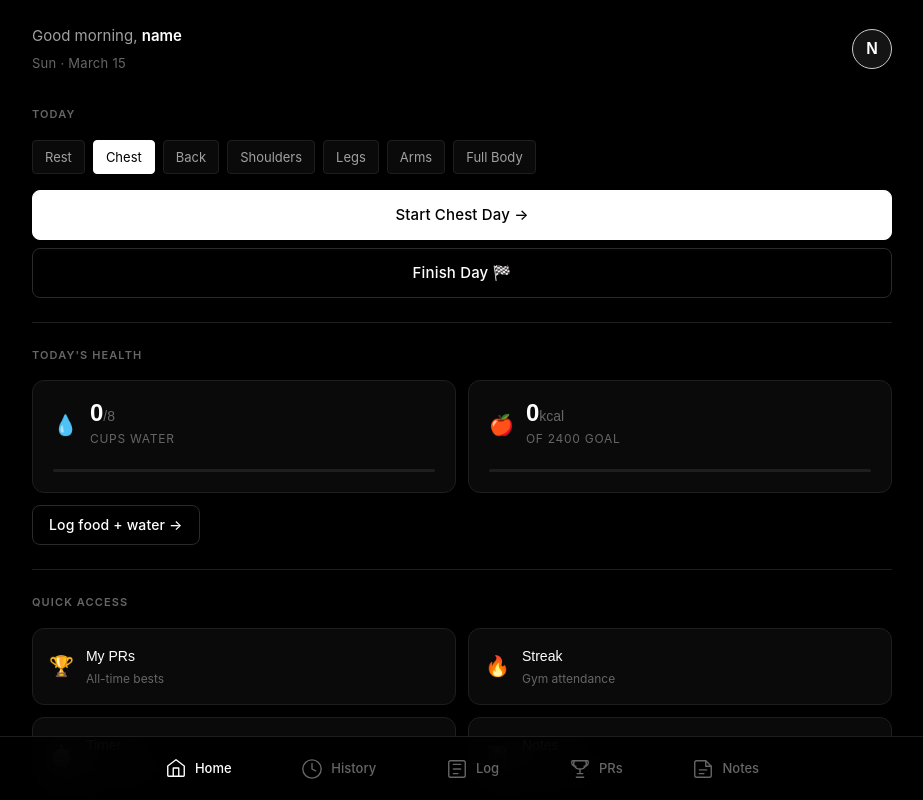
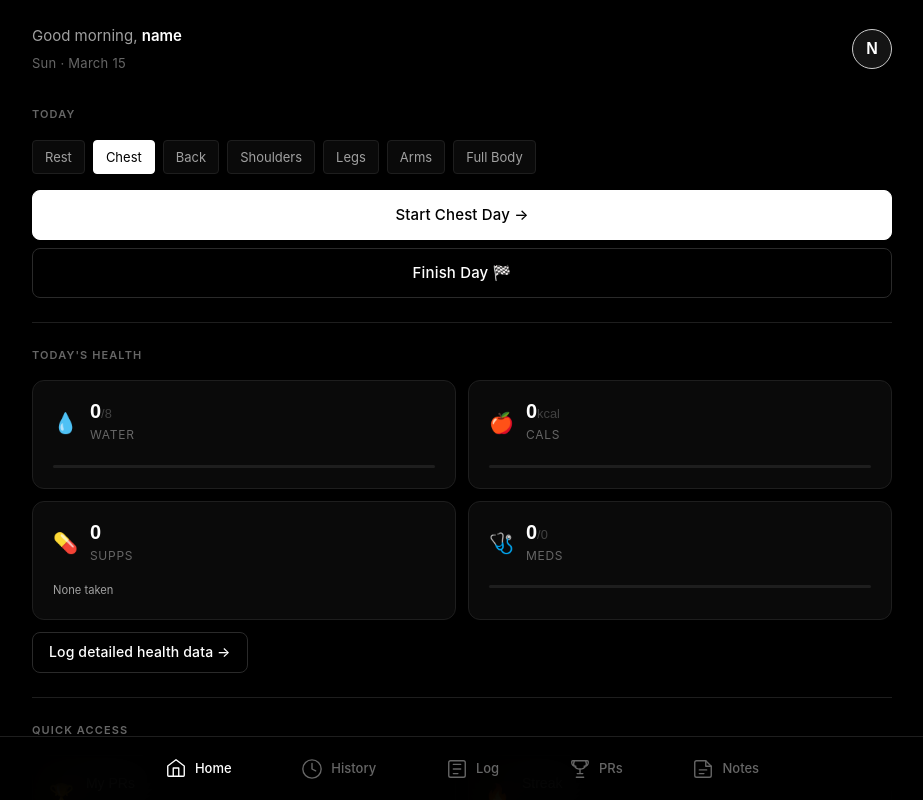
Before and after one commit to Mehrouf22/ironlog, a React (Vite) app: page /login in a window 1280 px wide. Both pictures are taken after typing "name@example.com", "Sample123" into the empty fields and a click on the button "Log In". Shown: the top 800 px of the page, without its empty margins (178-1101 px from the left). Built offline with nearby package versions, Linux system fonts and the light colour scheme; a web font is replaced by a local one.

Commit message:
Show supplements and meds on dashboard

```diff
--- a/src/pages/Dashboard.jsx
+++ b/src/pages/Dashboard.jsx
@@ -41,9 +41,37 @@ export default function Dashboard() {
     }
   })
 
+  const [supps, setSupps] = useState(() => {
+    try {
+      const saved = localStorage.getItem('il_nutrition_supps')
+      const todayString = new Date().toISOString().slice(0, 10)
+      const data = saved ? JSON.parse(saved) : null
+      if (data && data.date === todayString) return data.supps || []
+      return []
+    } catch {
+      return []
+    }
+  })
+
+  const [meds, setMeds] = useState(() => {
+    try {
+      const saved = localStorage.getItem('il_nutrition_meds')
+      const todayString = new Date().toISOString().slice(0, 10)
+      const data = saved ? JSON.parse(saved) : null
+      if (data && data.date === todayString) return data.meds || []
+      return []
+    } catch {
+      return []
+    }
+  })
+
 
   const waterProgress = Math.round((water.cups / water.goal) * 100)
   const calProgress = Math.round((calories.eaten / calories.goal) * 100)
+
+  const medTaken = meds.filter(m => m.taken).length
+  const medTotal = meds.length
+  const medProgress = medTotal > 0 ? Math.round((medTaken / medTotal) * 100) : 0
 
   return (
     <div className="dashboard page">
@@ -97,10 +125,10 @@ export default function Dashboard() {
               <div className="health-card__top">
                 <span className="health-icon">💧</span>
                 <div>
-                  <div className="stat-num" style={{ fontSize: '1.5rem' }}>
-                    {water.cups}<span className="stat-unit">/{water.goal}</span>
+                  <div className="stat-num" style={{ fontSize: '1.25rem' }}>
+                    {water.cups}<span className="stat-unit" style={{ fontSize: '0.8rem', opacity: 0.6 }}>/{water.goal}</span>
                   </div>
-                  <div className="stat-label">Cups Water</div>
+                  <div className="stat-label">Water</div>
                 </div>
               </div>
               <div className="progress-bar">
@@ -113,19 +141,51 @@ export default function Dashboard() {
               <div className="health-card__top">
                 <span className="health-icon">🍎</span>
                 <div>
-                  <div className="stat-num" style={{ fontSize: '1.5rem' }}>
-                    {calories.eaten}<span className="stat-unit">kcal</span>
+                  <div className="stat-num" style={{ fontSize: '1.25rem' }}>
+                    {calories.eaten}<span className="stat-unit" style={{ fontSize: '0.8rem', opacity: 0.6 }}>kcal</span>
                   </div>
-                  <div className="stat-label">of {calories.goal} goal</div>
+                  <div className="stat-label">Cals</div>
                 </div>
               </div>
               <div className="progress-bar">
                 <div className="progress-bar__fill progress-bar__fill--green" style={{ width: `${calProgress}%` }} />
               </div>
             </div>
+
+            {/* Supplements */}
+            <div className="card health-card">
+              <div className="health-card__top">
+                <span className="health-icon">💊</span>
+                <div>
+                  <div className="stat-num" style={{ fontSize: '1.25rem' }}>
+                    {supps.length}
+                  </div>
+                  <div className="stat-label">Supps</div>
+                </div>
+              </div>
+              <p className="text-dim" style={{ fontSize: '0.7rem', marginTop: '0.25rem' }}>
+                {supps.length > 0 ? supps.map(s => s.name).join(', ') : 'None taken'}
+              </p>
+            </div>
+
+            {/* Medicine */}
+            <div className="card health-card">
+              <div className="health-card__top">
+                <span className="health-icon">🩺</span>
+                <div>
+                  <div className="stat-num" style={{ fontSize: '1.25rem' }}>
+                    {medTaken}<span className="stat-unit" style={{ fontSize: '0.8rem', opacity: 0.6 }}>/{medTotal}</span>
+                  </div>
+                  <div className="stat-label">Meds</div>
+                </div>
+              </div>
+              <div className="progress-bar">
+                <div className="progress-bar__fill" style={{ width: `${medProgress}%`, background: '#fff' }} />
+              </div>
+            </div>
           </div>
           <Link to="/nutrition" className="btn btn-ghost btn-sm" style={{ marginTop: '0.75rem' }}>
-            Log food + water →
+            Log detailed health data →
           </Link>
         </section>
 
```
